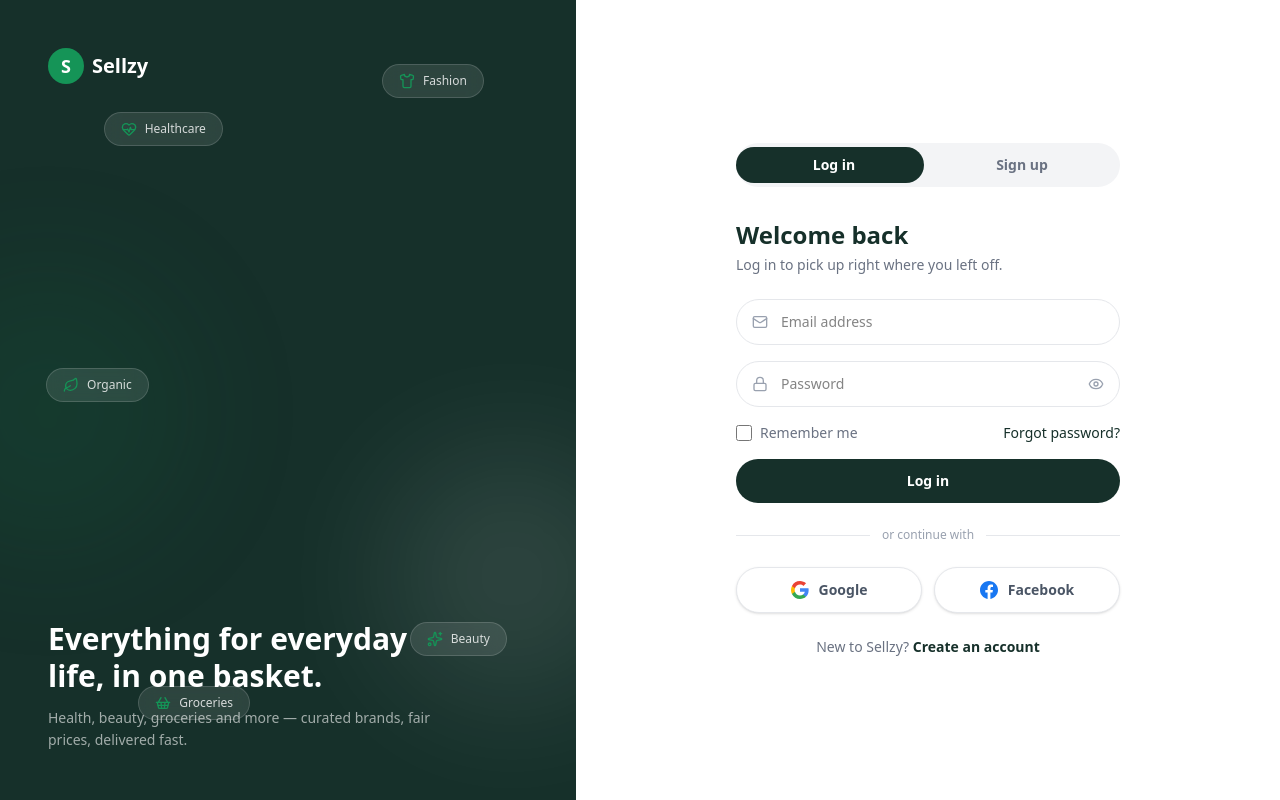
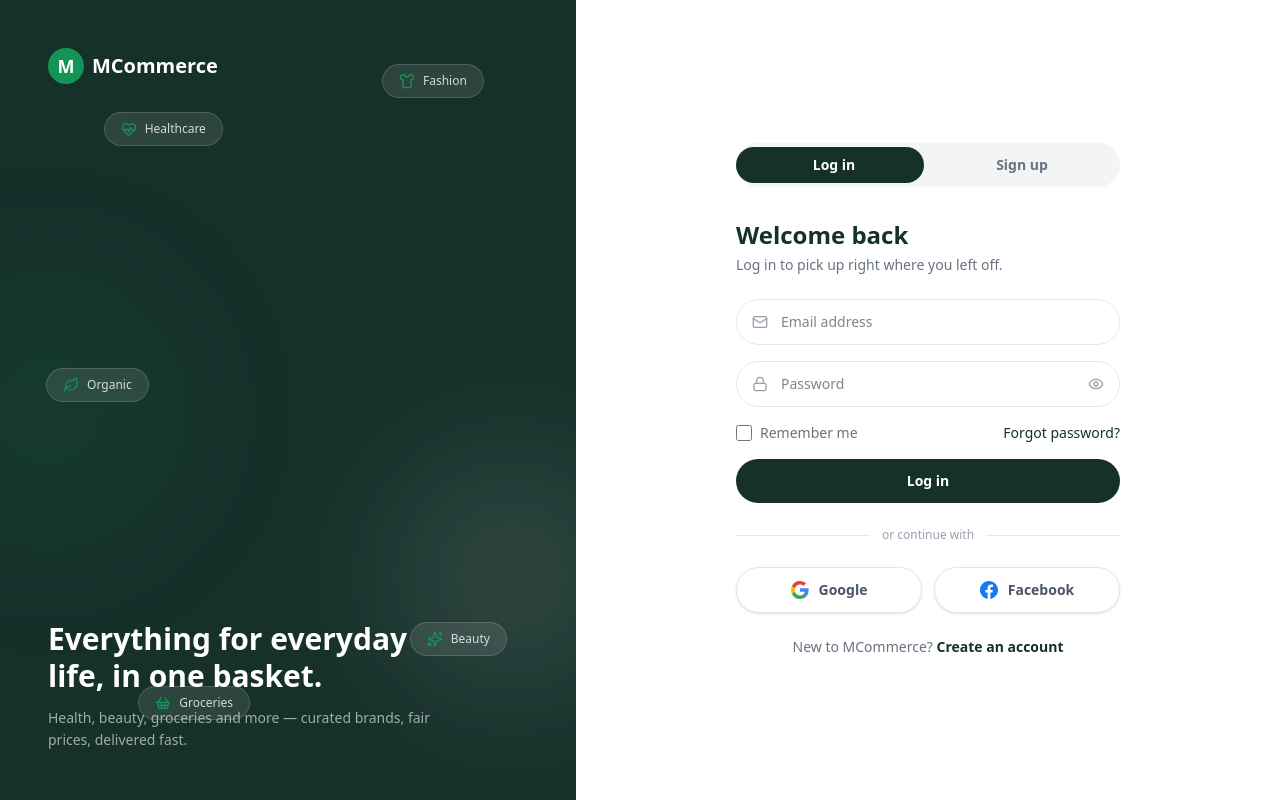
Before and after one commit to mrmasud123/ecommerce, a Next.js app: page /login in a window 1280 px wide. Built offline with nearby package versions, Linux system fonts and the light colour scheme; a web font is replaced by a local one.

Commit message:
Logoname changed in Authlayout and Modetoggle removed

```diff
--- a/src/components/Header.tsx
+++ b/src/components/Header.tsx
@@ -88,10 +88,10 @@
           >
             <Search size={22} />
           </button>
-          <ModeToggle />
+          {/* <ModeToggle /> */}
           <Link
             href="/login"
-            className="hidden items-center gap-2 text-sm font-medium text-ink hover:text-brand md:flex"
+            className="items-center gap-2 text-sm font-medium text-ink hover:text-brand md:flex"
           >
             <User size={20} />
             <span>
@@ -125,14 +125,6 @@
       <nav className="hidden border-t border-line md:block">
         <div className="container-x flex h-12 items-center gap-8 text-sm font-medium text-ink">
           {navLinks.map((link) => (
-            // <Link
-            //   key={link.label}
-            //   href={link.href}
-            //   className="flex items-center gap-1 hover:text-brand"
-            // >
-            //   {link.label}
-            //   {link.hasMenu && <ChevronDown size={14} />}
-            // </Link>
             <NavLink
               href={link.href}
               key={link.label}
@@ -166,10 +158,14 @@
             </div>
             <ul className="space-y-4 text-sm font-medium text-ink">
               {navLinks.map((link) => (
-                <li key={link.label} className="flex items-center justify-between border-b border-line pb-3">
-                  {link.label}
-                  {link.hasMenu && <ChevronDown size={14} />}
-                </li>
+                <NavLink
+                href={link.href}
+                key={link.label}
+                className="flex items-center gap-1 hover:text-brand"
+              >
+                {link.label}
+                {link.hasMenu && <ChevronDown size={14} />}
+              </NavLink>
               ))}
             </ul>
           </div>
--- a/src/components/auth/AuthCard.tsx
+++ b/src/components/auth/AuthCard.tsx
@@ -138,7 +138,7 @@
             </div>
 
             <p className="mt-6 text-center text-sm text-gray-500">
-              {mode === "login" ? "New to Sellzy?" : "Already have an account?"}{" "}
+              {mode === "login" ? "New to MCommerce?" : "Already have an account?"}{" "}
               <button
                 type="button"
                 onClick={() => switchTo(mode === "login" ? "signup" : "login")}
--- a/src/components/auth/AuthVisual.tsx
+++ b/src/components/auth/AuthVisual.tsx
@@ -33,9 +33,9 @@
       {/* Brand */}
       <a href="/" className="relative z-10 flex items-center gap-2">
         <span className="flex h-9 w-9 items-center justify-center rounded-full bg-brand text-lg font-black text-white">
-          S
+          M
         </span>
-        <span className="text-xl font-extrabold text-white">Sellzy</span>
+        <span className="text-xl font-extrabold text-white">MCommerce</span>
       </a>
 
       {/* Headline */}
```
